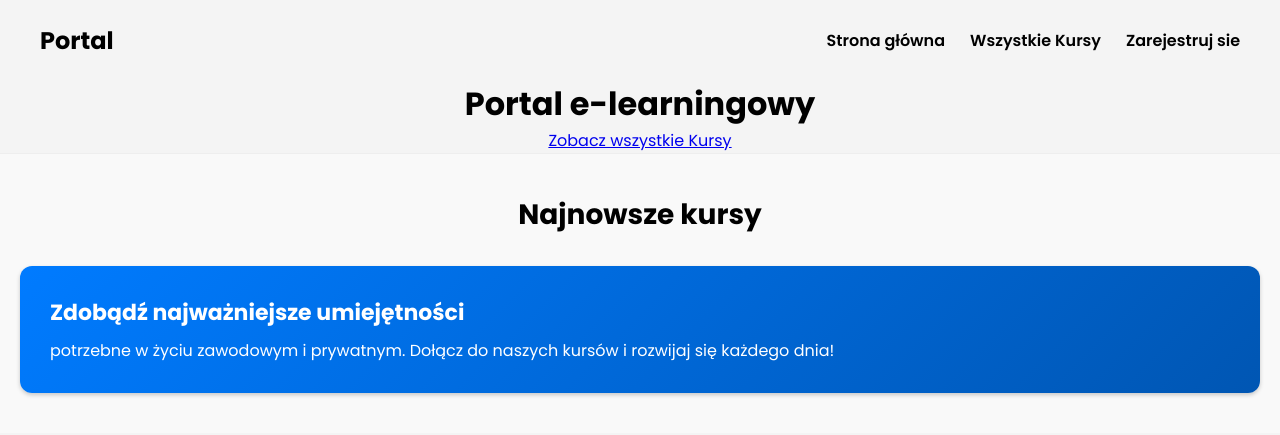
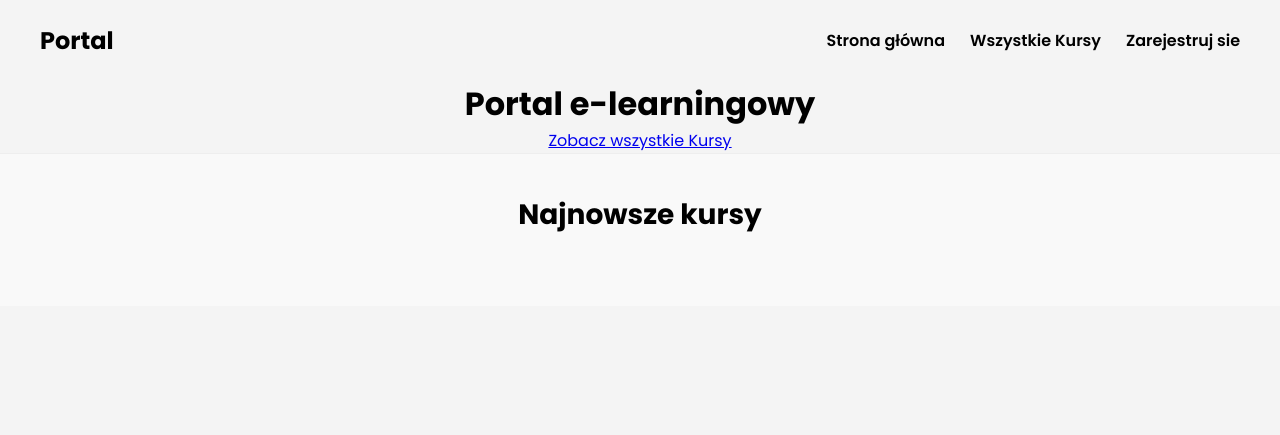
Before and after one commit to bubliks7/e-learning-portal, a Django app: page / in a window 1280 px wide. Shown: the top 435 px of the page. Run offline with Django 4.2, Linux system fonts and the light colour scheme; data that the repository does not hold is empty.

Commit message:
delete text

```diff
--- a/portal/static/portal/style.css
+++ b/portal/static/portal/style.css
@@ -94,24 +94,6 @@ header {
     transform: scale(1.03);
 }
 
-.courses-text-box {
-    background: linear-gradient(135deg, #007bff, #0056b3);
-    color: white;
-    padding: 30px;
-    border-radius: 12px;
-    box-shadow: 0 2px 4px rgba(0, 0, 0, 0.2);
-}
-
-.courses-text-box h3 {
-    font-size: 22px;
-    margin-bottom: 10px;
-}
-
-.courses-text-box p {
-    font-size: 16px;
-    line-height: 1.5;
-}
-
 .btn {
     display: inline-block;
     background-color: #007bff;
--- a/portal/templates/portal/index.html
+++ b/portal/templates/portal/index.html
@@ -31,12 +31,6 @@
             </div>
             {% endfor %}
         </div>
-
-        <div class="courses-text-box">
-            <h3>Zdobądź najważniejsze umiejętności</h3>
-            <p>potrzebne w życiu zawodowym i prywatnym.
-               Dołącz do naszych kursów i rozwijaj się każdego dnia!</p>
-        </div>
     </section>
 </body>
 </html>
```
